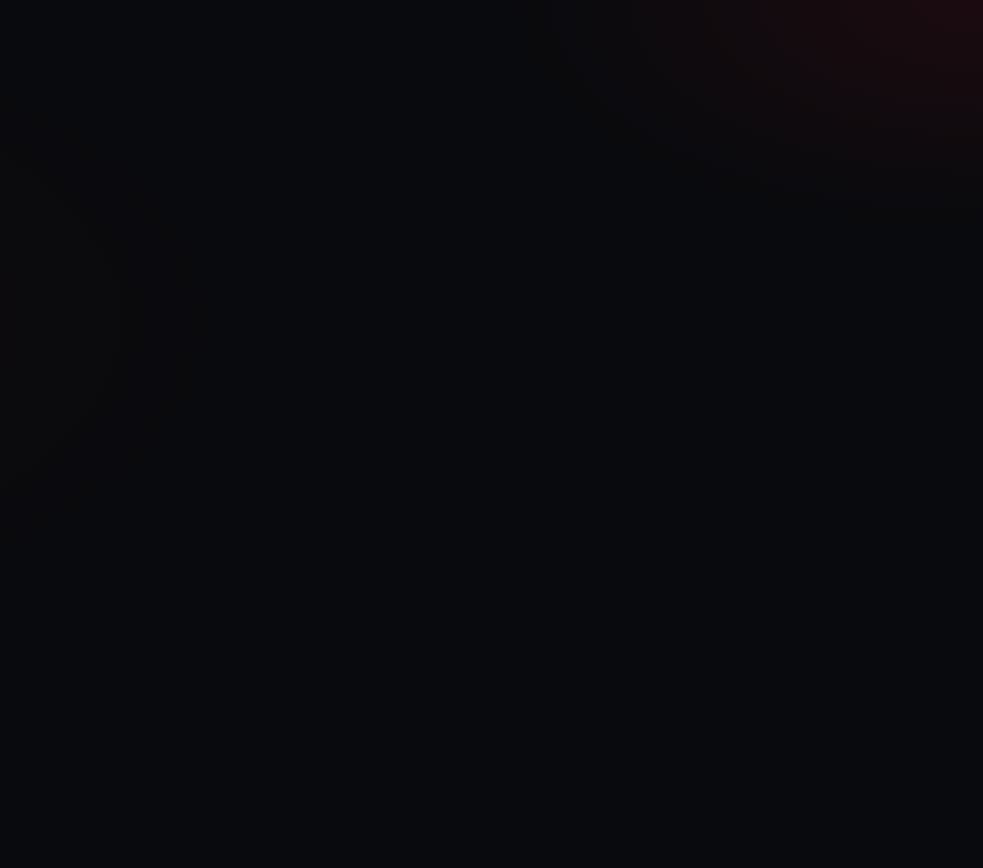
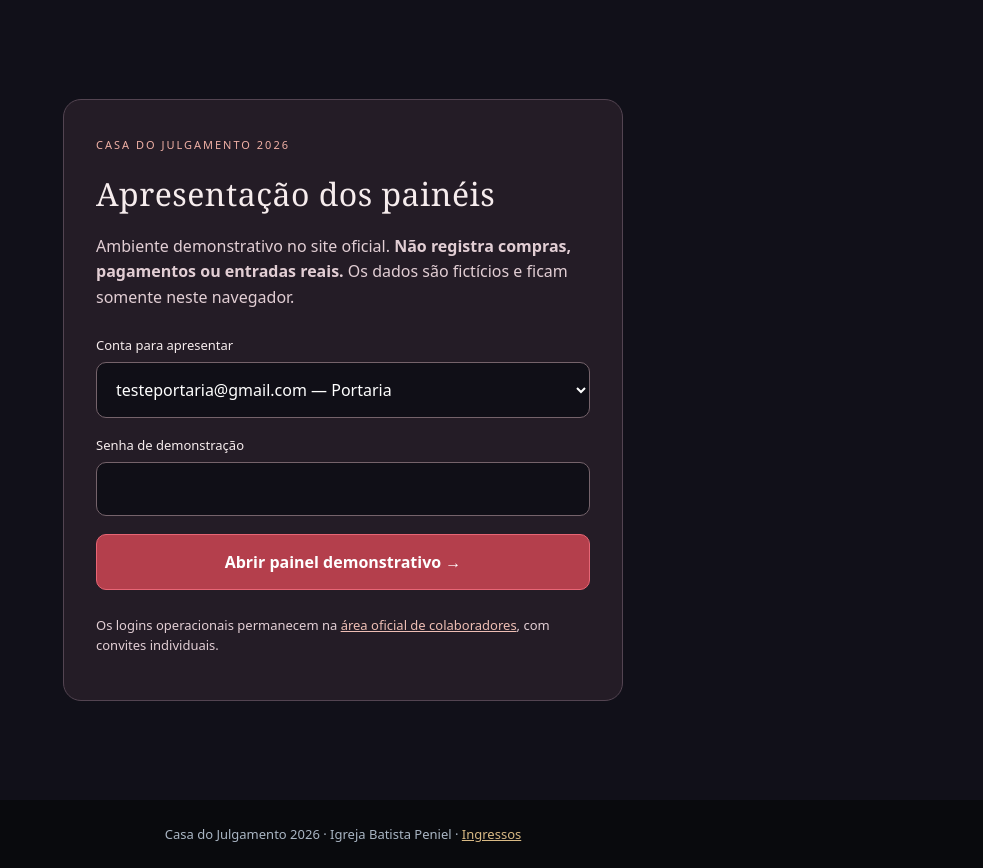
Before and after one commit to ibpenielvitoriadaconquista-arch/casadojulgamento, a Next.js app in the folder apps/site-oficial/: page /operacao/demo in a window 1280 px wide. Before the commit this address had no page. Shown: the whole page, without its empty margins (297-1280 px from the left). Before the commit the page ends 800 px from the top, so only its background shows below. Built offline with nearby package versions, Linux system fonts and the light colour scheme.

Commit message:
feat: official website demonstration login showing all five staff roles

```diff
--- /dev/null
+++ b/apps/site-oficial/pages/operacao/demo/index.jsx
@@ -0,0 +1,29 @@
+import {useState} from 'react';
+import Head from 'next/head';
+export default function Demonstracao(){
+ const [email,setEmail]=useState('testeportaria@gmail.com');
+ const [password,setPassword]=useState('');
+ const [busy,setBusy]=useState(false),[error,setError]=useState('');
+ async function login(e){e.preventDefault();setBusy(true);setError('');try{
+  const r=await fetch('/api/operacao/demo-login',{method:'POST',headers:{'Content-Type':'application/json'},body:JSON.stringify({email,password}),signal:AbortSignal.timeout(12000)});
+  const d=await r.json();if(!r.ok)throw Error(d.error||'Dados inválidos.');
+  location.assign('/operacao/demo/'+d.role);
+ }catch(e){setError(e.message);}finally{setBusy(false);}}
+ return <><Head><title>Apresentação dos painéis | Casa do Julgamento</title><meta name="robots" content="noindex,nofollow"/></Head>
+ <main className="shell"><div className="panel"><span className="tag">CASA DO JULGAMENTO 2026</span><h1>Apresentação dos painéis</h1>
+ <p>Ambiente demonstrativo no site oficial. <strong>Não registra compras, pagamentos ou entradas reais.</strong> Os dados são fictícios e ficam somente neste navegador.</p>
+ <form onSubmit={login}>
+ <label>Conta para apresentar<select value={email} onChange={e=>setEmail(e.target.value)}>
+ <option value="testeportaria@gmail.com">testeportaria@gmail.com — Portaria</option>
+ <option value="testecoordenacao@gmail.com">testecoordenacao@gmail.com — Coordenação</option>
+ <option value="testeguia@gmail.com">testeguia@gmail.com — Guias</option>
+ <option value="testeapoio@gmail.com">testeapoio@gmail.com — Apoio</option>
+ <option value="testecaixa@gmail.com">testecaixa@gmail.com — Caixa</option>
+ </select></label>
+ <label>Senha de demonstração<input type="password" value={password} onChange={e=>setPassword(e.target.value)} required autoComplete="off"/></label>
+ {error&&<p role="alert" className="error">{error}</p>}
+ <button disabled={busy} type="submit">{busy?'Entrando…':'Abrir painel demonstrativo →'}</button>
+ </form>
+ <p className="note">Os logins operacionais permanecem na <a href="/operacao/login">área oficial de colaboradores</a>, com convites individuais.</p></div></main>
+ <style jsx>{`.shell{min-height:100vh;background:#111019;color:#f6eced;display:grid;place-items:center;padding:20px;font:16px system-ui}.panel{max-width:560px;width:100%;border-radius:18px;background:#241c26;border:1px solid #534451;padding:32px}h1{font-size:32px}.tag{font-size:11px;letter-spacing:2px;color:#f0b0a5}p{line-height:1.6;color:#e2ced4}form{display:grid;gap:18px;margin:25px 0}label{display:grid;gap:8px;font-size:13px}input,select{padding:15px;min-height:50px;background:#100f17;color:#fff;border:1px solid #75636b;border-radius:10px;font-size:16px;max-width:100%}button{padding:16px;border-radius:10px;background:#b43f4c;border:1px solid #e76675;color:white;font-weight:bold;font-size:16px;cursor:pointer}button:disabled{opacity:.6}a{color:#eebeb4}.note{font-size:13px}.error{color:#ffb2b6}`}</style></>;
+}
```
